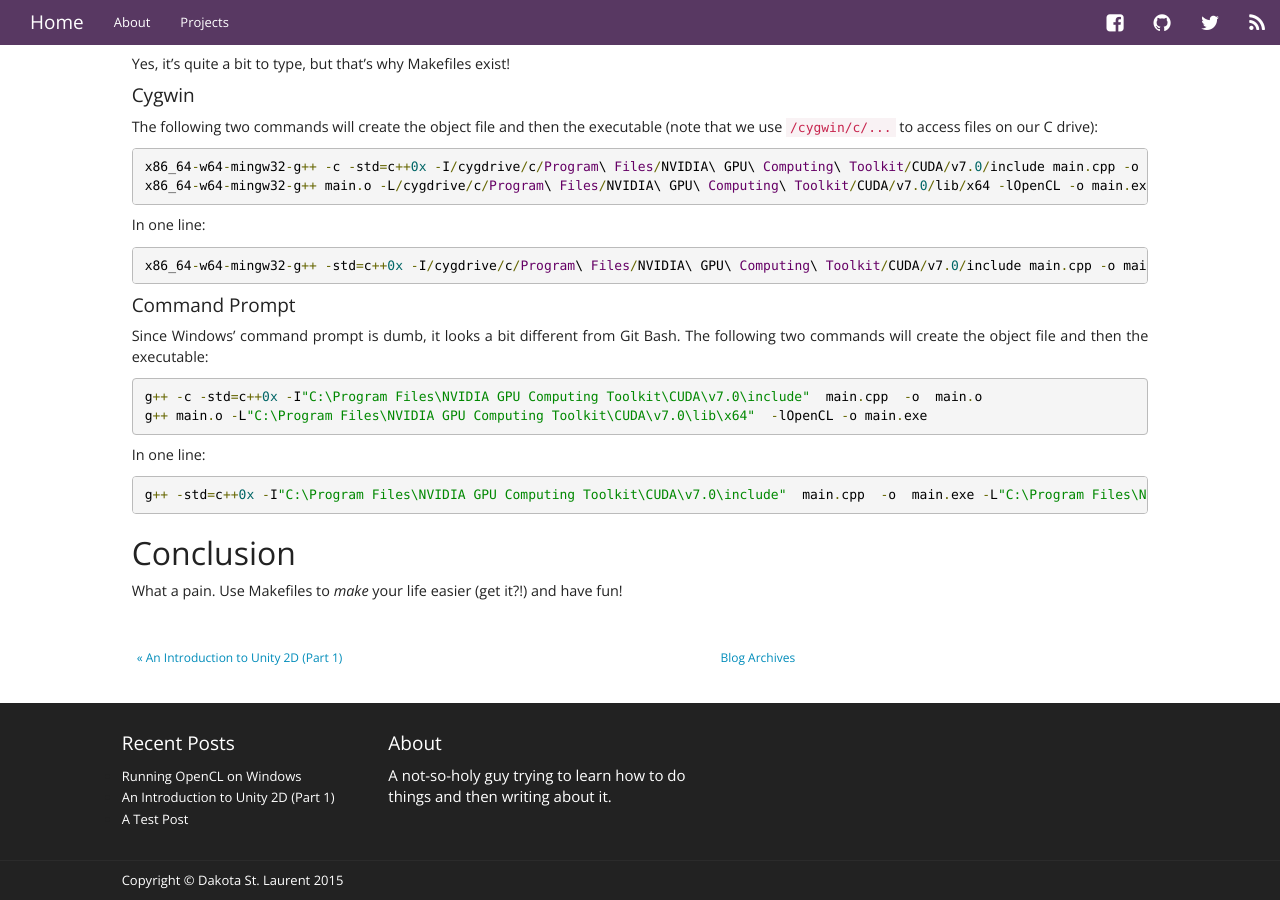
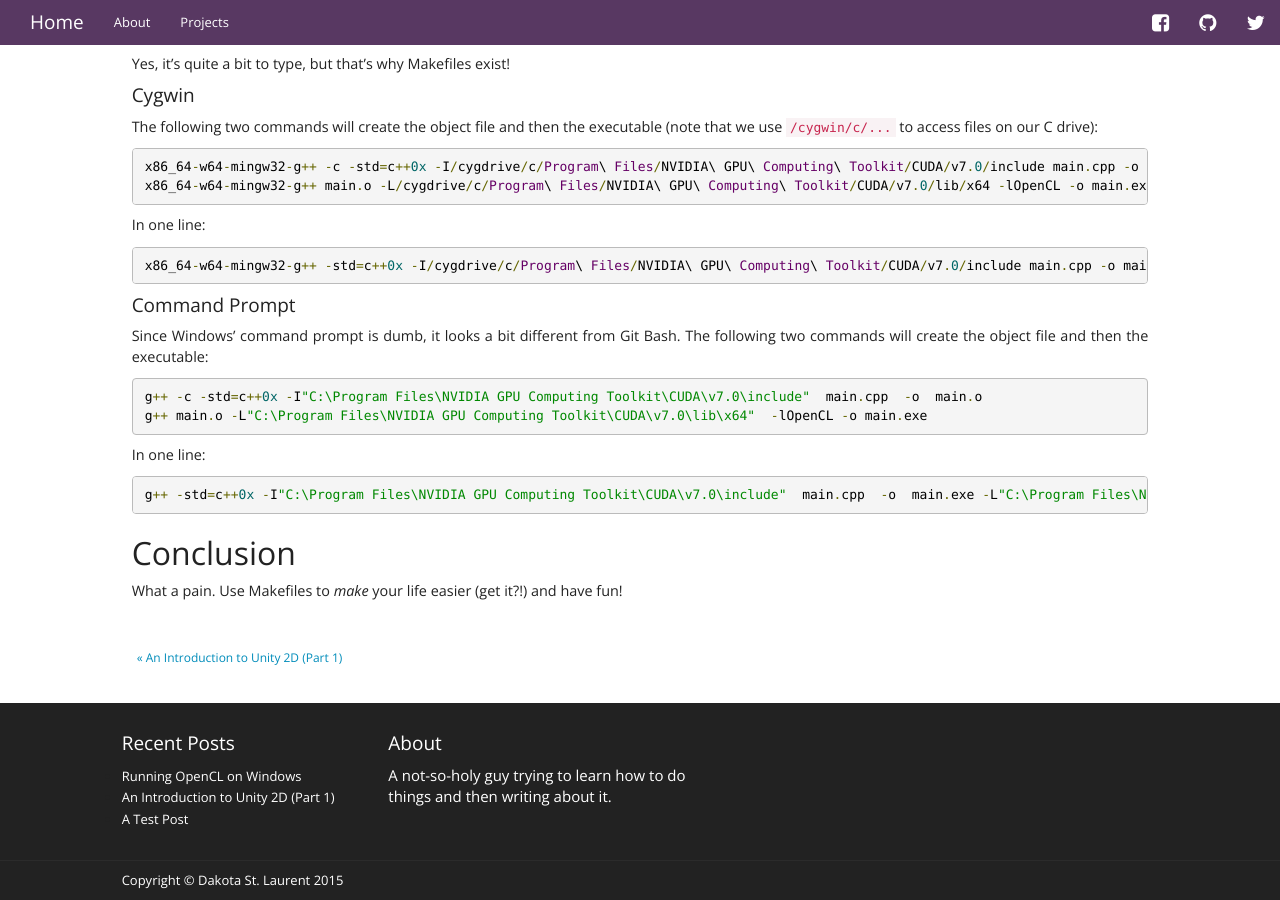
Before and after one commit to Theby/SaintDako.github.io, a Jekyll site: the page built from _posts/2015-07-09-windowsOpenCL.markdown, in a window 1280 px wide and 900 px high, scrolled down 1972 px. Built offline with Jekyll 4.4.1, drawn with Linux system fonts in a browser that asks for light colours; nearby versions of some CDN libraries.

Commit message:
fix stupid broken links, dang it bobby

```diff
--- a/_includes/author_block.html
+++ b/_includes/author_block.html
@@ -48,7 +48,7 @@
         href="{{page.previous.url}}" title="Previous Post:
         {{page.previous.title}}">&laquo; {{page.previous.title}}</a></li>
       {% endif %}
-      <li><a href="/blog/archives">Blog Archives</a></li>
+      <!-- <li><a href="/blog/archives">Blog Archives</a></li> -->
       {% if page.next.url %}
       <li class="next"><a class="basic-alignment right" href="{{page.next.url}}"
         title="Next Post: {{page.next.title}}">{{page.next.title}}
--- a/_includes/footer.html
+++ b/_includes/footer.html
@@ -7,7 +7,7 @@
                       <h4>Recent Posts</h4>
                         <ul>
                         {% for post in site.posts limit:4 %}
-                          <li><a href="{{ post.url | prepend: site.baseurl }}">{{ post.title }}</a></li>
+                          <li><a href="{{ post.url }}">{{ post.title }}</a></li>
                         {% endfor %}
                         </ul>
                     </div>
--- a/_includes/header.html
+++ b/_includes/header.html
@@ -31,7 +31,7 @@
           <li><a href="https://facebook.com/{{site.fb_username}}" target="_blank"><i class="fa fa-facebook-square"></i> <span>Facebook</span></a></li>
           <li><a href="http://github.com/{{ site.github_username}}" target="_blank"><i class="fa fa-github"></i> <span>Github</span></a></li>
           <li><a href="//twitter.com/{{site.twitter_username}}" target="_blank"><i class="fa fa-twitter"></i> <span>Twitter</span></a></li>
-          <li><a href="{{ "/atom.xml" | prepend: site.baseurl | prepend: site.url }}" target="_blank"><i class="fa fa-rss"></i> <span>RSS Feed</span></a></li>
+          <!-- <li><a href="{{ "/atom.xml" | prepend: site.baseurl | prepend: site.url }}" target="_blank"><i class="fa fa-rss"></i> <span>RSS Feed</span></a></li> -->
         </ul>
       </div>
     </div>
--- a/index.html
+++ b/index.html
@@ -10,7 +10,7 @@ index: true
               <!-- Blog Post Links -->
               <div class="blog-post-small">
                 {% for post in site.posts %}
-                  <h3><a href="{{ post.url | prepend: site.url }}">{{ post.title }}</a></h3>
+                  <h3><a href="{{ post.url }}">{{ post.title }}</a></h3>
                   <p><i class="fa fa-calendar"></i> &nbsp;{{ post.date | date: "%b %-d, %Y" }} | {% if site.disqus_short_name and page.comments != false and site.disqus_show_comment_count == true %}
          <a href="{% if page.index %}{{ root_url }}{{ post.url }}{% endif %}#disqus_thread">Comments</a>
         {% endif %}</p>
```
